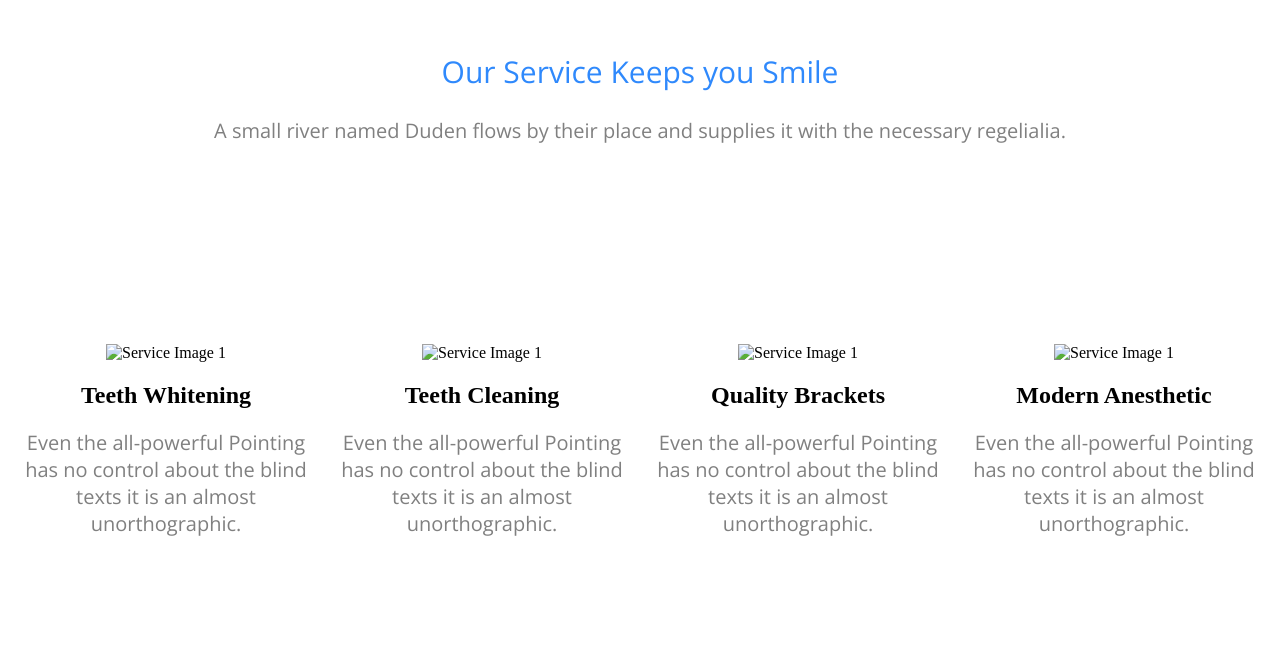
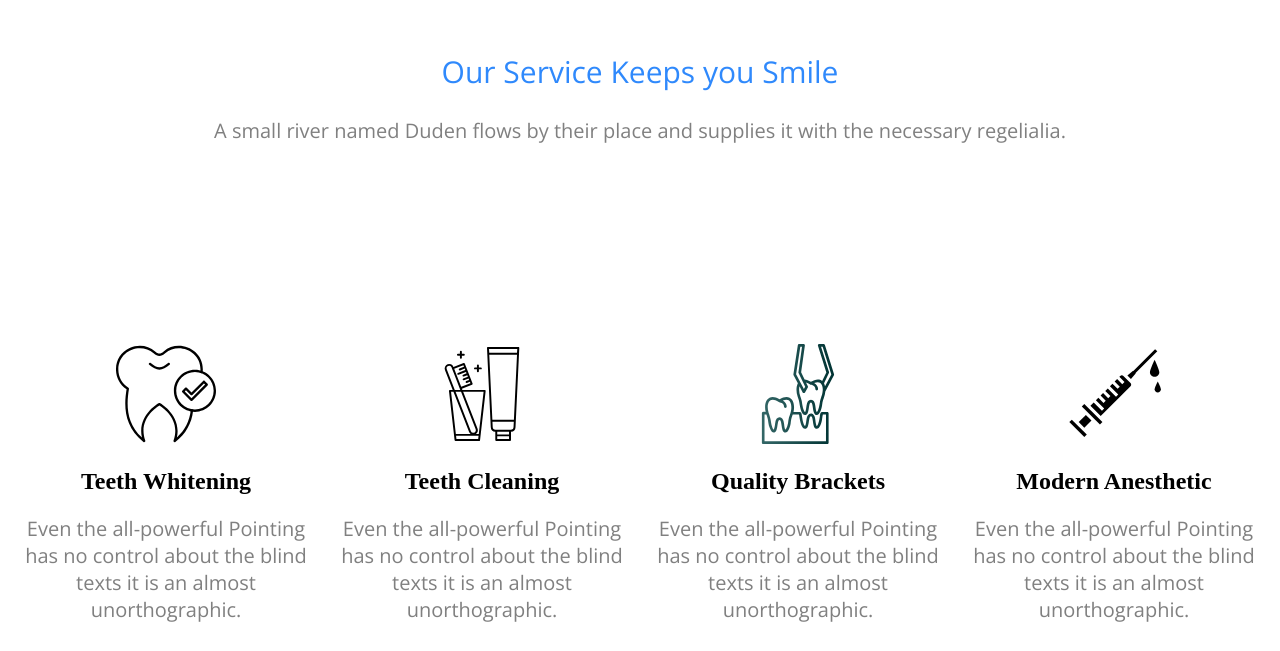
Before and after one commit to abdelrhman-mostafa95/dental-website, a plain HTML site: page index.html in a window 1280 px wide. Shown: the part 1001-1652 px from the top of the page. Before the commit the page ends 1566 px from the top, so only its background shows below. Drawn offline with nearby package versions, Linux system fonts and the light colour scheme; the site is published under a folder, as on GitHub Pages, so addresses that start at the root find nothing; a web font is replaced by a local one.

Commit message:
rename main.html to index.html

```diff
--- a/main.html
+++ b/index.html
@@ -52,23 +52,23 @@
         <p>A small river named Duden flows by their place and supplies it with the necessary regelialia.</p>
         <div class="teeth">
             <div>
-                <img src="/css/images/part1.svg" alt="Service Image 1" width="100px" height="100px">
+                <img src="images/part1.svg" alt="Service Image 1" width="100px" height="100px">
                 <h2>Teeth Whitening</h2>
                 <p>Even the all-powerful Pointing has no control about the blind texts it is an almost unorthographic.</p>
             </div>
             <div>
-                <img src="/css/images/part2.svg" alt="Service Image 1" width="100px" height="100px">
+                <img src="images/part2.svg" alt="Service Image 1" width="100px" height="100px">
                 <h2>Teeth Cleaning</h2>
                 <p>Even the all-powerful Pointing has no control about the blind texts it is an almost unorthographic.</p>
             </div>
             <div>
-                <img src="/css/images/part3.svg" alt="Service Image 1" width="100px" height="100px">
+                <img src="images/part3.svg" alt="Service Image 1" width="100px" height="100px">
                 <h2>Quality Brackets
 </h2>
                 <p>Even the all-powerful Pointing has no control about the blind texts it is an almost unorthographic.</p>
             </div>
             <div>
-                <img src="/css/images/part4.svg" alt="Service Image 1" width="100px" height="100px">
+                <img src="images/part4.svg" alt="Service Image 1" width="100px" height="100px">
                 <h2>Modern Anesthetic</h2>
                 <p>Even the all-powerful Pointing has no control about the blind texts it is an almost unorthographic.</p>
             </div>
```
Also changed, not shown: images/part1.svg (renamed from css/images/part1.svg), images/part2.svg (renamed from css/images/part2.svg), images/part3.svg (renamed from css/images/part3.svg), images/part4.svg (renamed from css/images/part4.svg).
